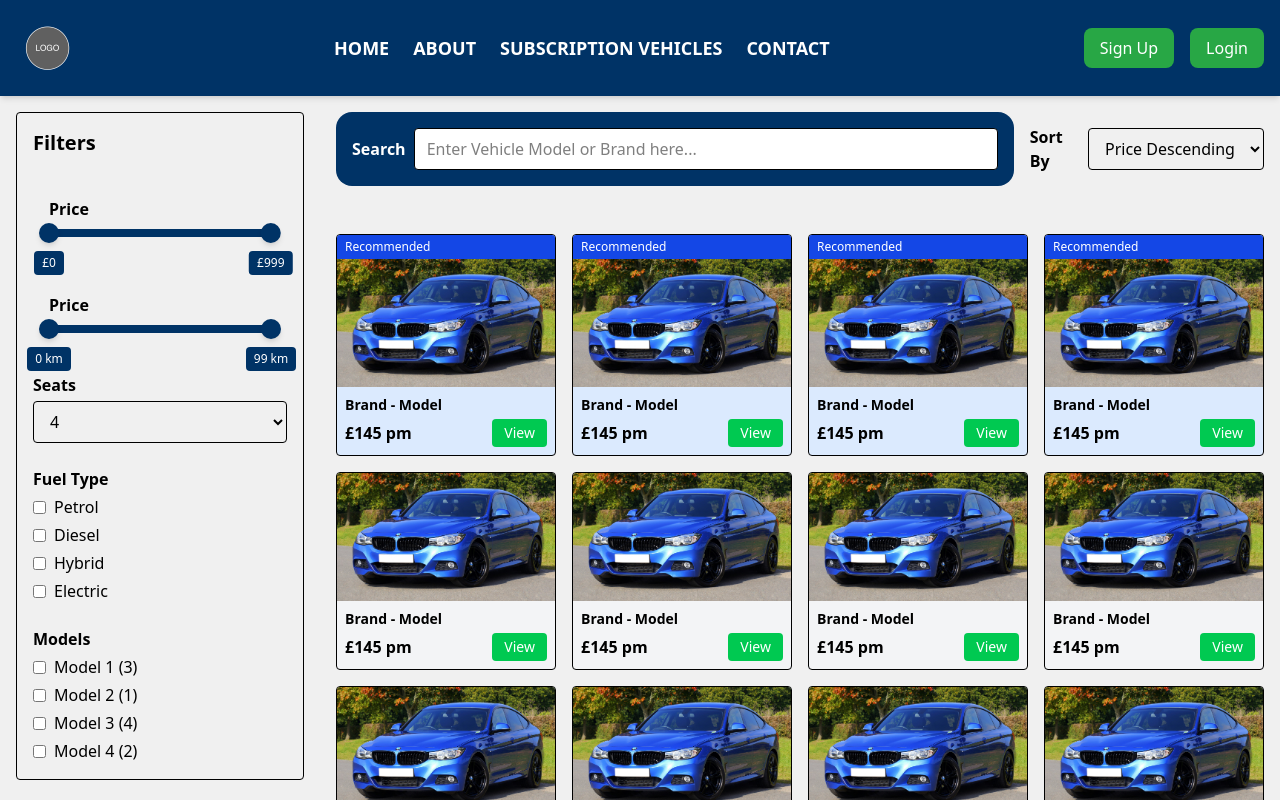
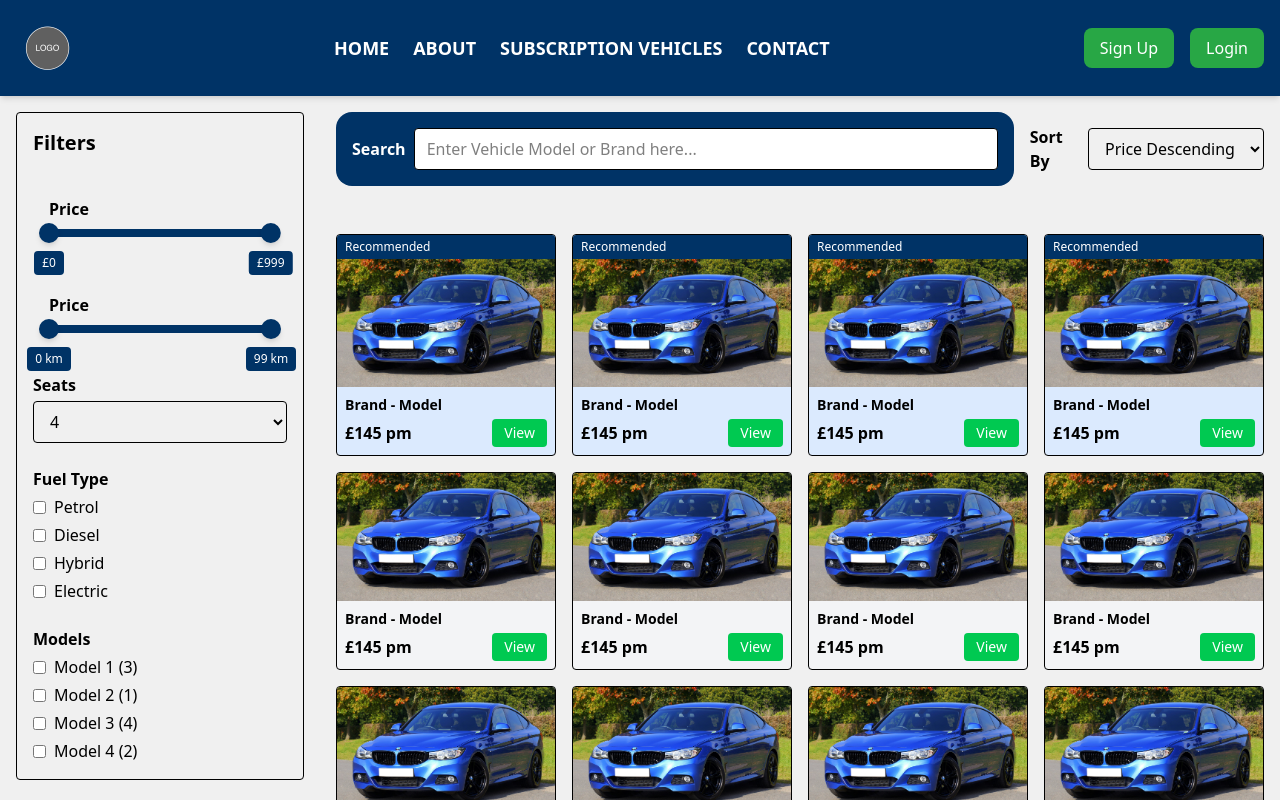
Before and after one commit to ctlaverick/RGVehicleSite, a React (Vite) app in the folder VehicleSite/: page /search in a window 1280 px wide. Shown: the top 800 px of the page. Built offline with nearby package versions, Linux system fonts and the light colour scheme.

Commit message:
Colour Change

```diff
--- a/VehicleSite/src/components/CarGrid.jsx
+++ b/VehicleSite/src/components/CarGrid.jsx
@@ -13,7 +13,7 @@ const CarGrid = () => {
   const CarCard = ({ recommended }) => (
     <div className={`border rounded overflow-hidden ${recommended ? 'bg-blue-100' : 'bg-gray-100'}`}>
       {recommended && (
-        <div className="bg-blue-700 text-white text-xs px-2 py-1">Recommended</div>
+        <div className="bg-primary text-white text-xs px-2 py-1">Recommended</div>
       )}
       <div className="h-32 bg-white">
         <img
```
